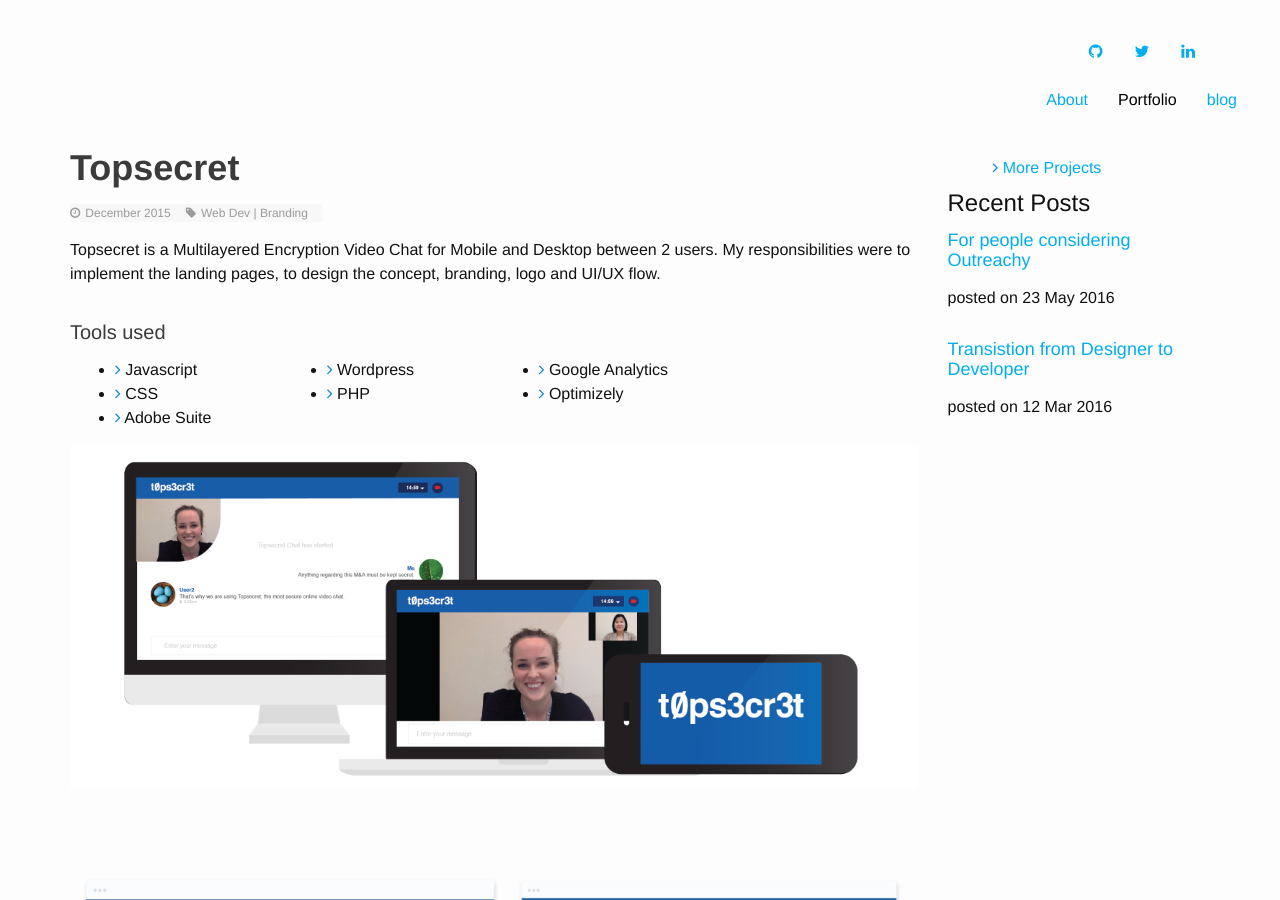
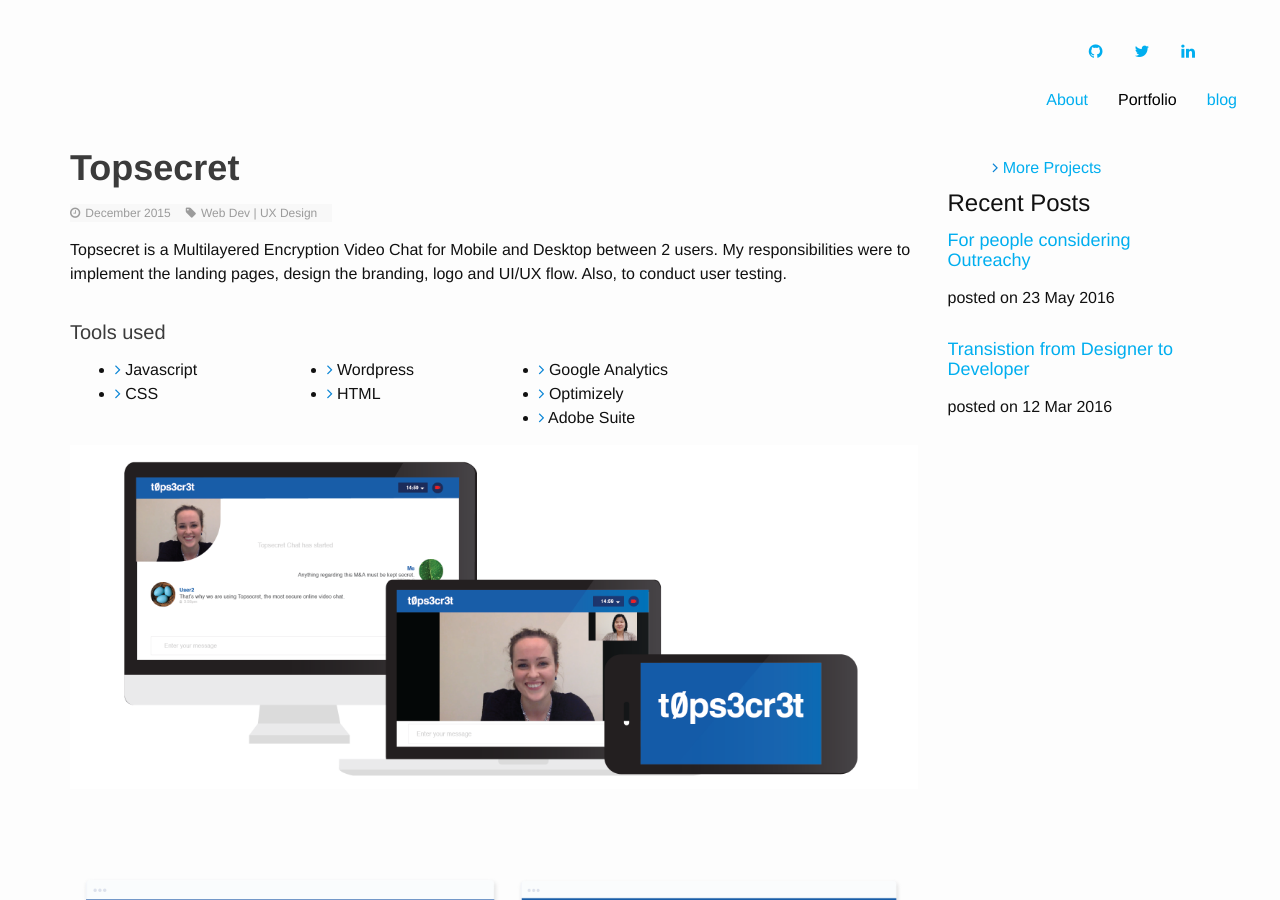
Before and after one commit to kristelteng/personal_site, a Jekyll site: the page built from portfolio/topsecret.html, in a window 1280 px wide and 900 px high. Built offline with Jekyll 4.4.1, drawn with Linux system fonts in a browser that asks for light colours.

Commit message:
modify description

```diff
--- a/portfolio/topsecret.html
+++ b/portfolio/topsecret.html
@@ -15,25 +15,25 @@
                             <h2 class="bold">Topsecret</h2>
                             <ul class="nav navbar-nav navbar-default">
                                 <li class="subsection-icon"><i class="fa fa-clock-o subsection"></i>December 2015</li>
-                                <li class="subsection-icon"><i class="fa fa-tag subsection"></i>Web Dev |  Branding</li>
+                                <li class="subsection-icon"><i class="fa fa-tag subsection"></i>Web Dev | UX Design</li>
                             </ul>
                             <br>
 
-                            <p class="project-description">Topsecret is a Multilayered Encryption Video Chat for Mobile and Desktop between 2 users. My responsibilities were to implement the landing pages, to design the concept, branding, logo and UI/UX flow.</p>
+                            <p class="project-description">Topsecret is a Multilayered Encryption Video Chat for Mobile and Desktop between 2 users. My responsibilities were to implement the landing pages, design the branding, logo and UI/UX flow. Also, to conduct user testing.</p>
 
                             <h3 class="project-title">Tools used</h3>
                             <div class="col-sm-3 tools">
                                 <ul class="elements">
                                     <li><i class="fa fa-angle-right"></i> Javascript</li>
                                     <li><i class="fa fa-angle-right"></i> CSS</li>
-                                    <li><i class="fa fa-angle-right"></i> Adobe Suite</li>
+
                                 </ul>
                             </div>
 
                             <div class="col-sm-3 tools">
                                 <ul class="elements">
                                     <li><i class="fa fa-angle-right"></i> Wordpress</li>
-                                    <li><i class="fa fa-angle-right"></i> PHP</li>
+                                    <li><i class="fa fa-angle-right"></i> HTML</li>
                                 </ul>
                             </div>
 
@@ -41,6 +41,7 @@
                                 <ul class="elements">
                                     <li><i class="fa fa-angle-right"></i> Google Analytics</li>
                                     <li><i class="fa fa-angle-right"></i> Optimizely</li>
+                                    <li><i class="fa fa-angle-right"></i> Adobe Suite</li>
                                 </ul>
                             </div>
                         </div>
```
